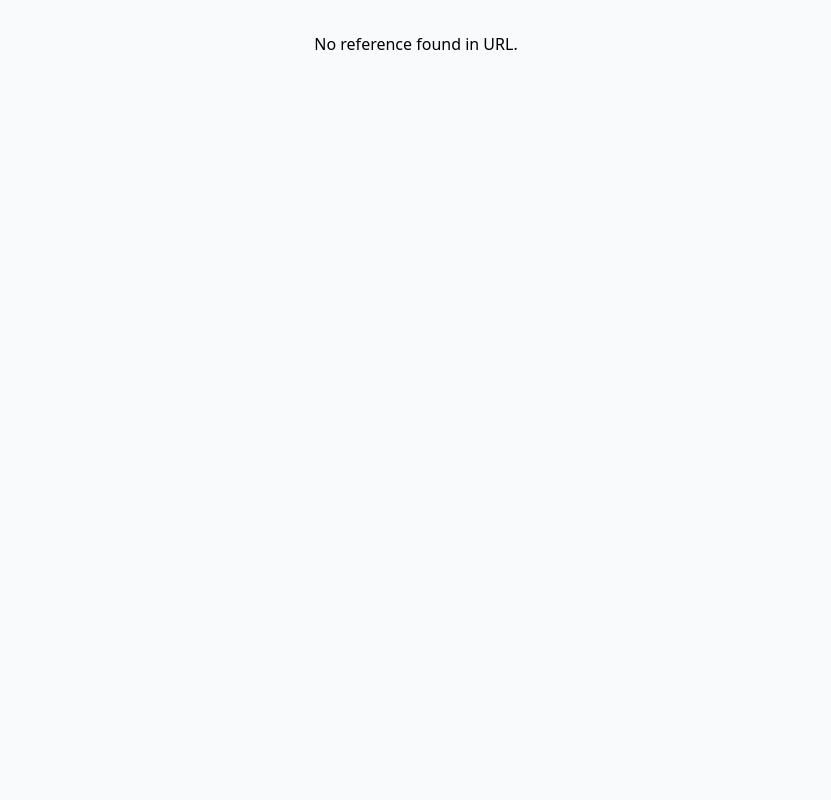
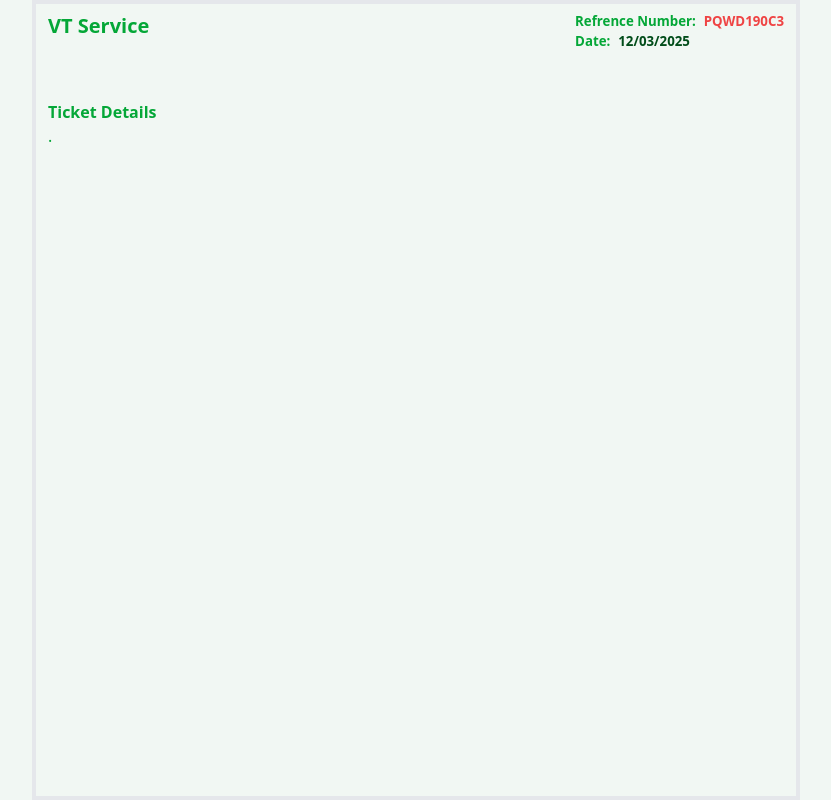
Before and after one commit to varletint/paywithmi, a React (Vite) app in the folder client/: page /generate-payment-details in a window 1280 px wide. Shown: the whole page, without its empty margins (224-1055 px from the left). Built offline with nearby package versions, Linux system fonts and the light colour scheme.

Commit message:
refrence details

```diff
--- a/client/src/Pages/GeneratePaymentDetails.jsx
+++ b/client/src/Pages/GeneratePaymentDetails.jsx
@@ -1,11 +1,14 @@
-import React, { useEffect, useState } from "react";
-import { useLocation } from "react-router-dom";
+import React from "react";
 
-// Receipt UI component
-function PaymentReceipt({ data }) {
-  if (!data) return <p className='text-center py-4'>Loading receipt...</p>;
+export default function GeneratePaymentDetails() {
+  return (
+    <>
+      <ReferenceIdDetails reference={`pqwD190c3`} />
+    </>
+  );
+}
 
-  const {
+const ReferenceIdDetails = ({
   reference,
   amount,
   paid_at,
@@ -16,120 +19,169 @@ function PaymentReceipt({ data }) {
   ip_address,
   metadata,
   customer,
-  } = data;
+}) => {
+  return (
+    <div className=' min-h-screen max-w-3xl  mx-auto '>
+      <div
+        className='w-[100%] h-screen border-4 py-2 px-3
+      flex flex-col text-[#04a737] gap-[3rem]'>
+        <div className='top flex flex-col sm:flex-row gap justify-between'>
+          <h1 className=' font-bold text-nowrap text-xl'>VT Service</h1>
 
-  return (
-    <div className='max-w-md mx-auto p-6 border border-gray-300 rounded-lg shadow-lg bg-white text-gray-800 font-sans'>
-      <h2 className='text-2xl font-bold text-center mb-4'>Payment Receipt</h2>
-      <div className='mb-2'>
-        <strong>Customer Name:</strong> {customer.last_name}
+          <div className='top_details'>
+            <p className='font-semibold text-nowrap text-[0.83rem]'>
+              Refrence Number:
+              <span className='ml-2 text-red-500 uppercase'>{reference}</span>
+            </p>
+            <p className='font-semibold text-nowrap text-[0.83rem]'>
+              Date:
+              <span className=' ml-2 text-[#024d1a] uppercase'>
+                {"12/03/2025"}
+              </span>
+            </p>
           </div>
-      <div className='mb-2'>
-        <strong>Product Name:</strong> {customer.first_name}
         </div>
-      <div className='mb-2'>
-        <strong>Reference:</strong> {reference}
+        <div className='bottom '>
+          <h1 className=' font-bold'>Ticket Details</h1>.
         </div>
-      <div className='mb-2'>
-        <strong>Status:</strong>{" "}
-        <span
-          className={status === "success" ? "text-green-600" : "text-red-600"}>
-          {status.toUpperCase()}
-        </span>
-      </div>
-      <div className='mb-2'>
-        <strong>Amount Paid:</strong> ₦{(amount / 100).toFixed(2)} {currency}
-      </div>
-      <div className='mb-2'>
-        <strong>Payment Method:</strong> {channel}
-      </div>
-      <div className='mb-2'>
-        <strong>Payment Time:</strong> {new Date(paid_at).toLocaleString()}
-      </div>
-      <div className='mb-2'>
-        <strong>Gateway Response:</strong> {gateway_response}
-      </div>
-      <div className='mb-2'>
-        <strong>Email:</strong> {customer.email}
-      </div>
-
-      {/* <div className='mb-2'>
-        <strong>Email:</strong> {customer.email}
-      </div> */}
-      {/* <div className='mb-2'>
-        <strong>Referrer:</strong>{" "}
-        <a
-          href={metadata?.referrer}
-          className='text-blue-600 underline'
-          target='_blank'
-          rel='noopener noreferrer'>
-          {metadata?.referrer}
-        </a>
-      </div> */}
-
-      <div className='text-center mt-6'>
-        <button
-          onClick={() => window.print()}
-          className='bg-blue-600 text-white px-4 py-2 rounded hover:bg-blue-700'>
-          Print Receipt
-        </button>
       </div>
     </div>
   );
-}
+};
 
-// Main component that fetches and passes data
-export default function GeneratePaymentDetails() {
-  const [paymentData, setPaymentData] = useState(null);
-  const [error, setError] = useState(null);
-  const location = useLocation();
+// import React, { useEffect, useState } from "react";
+// import { useLocation } from "react-router-dom";
 
-  // Extract 'ref' query param
-  const searchParams = new URLSearchParams(location.search);
-  const reference = searchParams.get("reference");
+// // Receipt UI component
+// function PaymentReceipt({ data }) {
+//   if (!data) return <p className='text-center py-4'>Loading receipt...</p>;
 
-  useEffect(() => {
-    if (!reference) return;
+//   const {
+// reference,
+// amount,
+// paid_at,
+// status,
+// gateway_response,
+// channel,
+// currency,
+// ip_address,
+// metadata,
+// customer,
+//   } = data;
 
-    async function fetchTransaction() {
-      try {
-        const res = await fetch(
-          `https://api.paystack.co/transaction/verify/${reference}`,
-          {
-            method: "GET",
-            headers: {
-              Authorization:
-                "Bearer sk_test_1d3f0d7cd61c3a8476b995c7b0597daa67eb2d2f",
-              "Content-Type": "application/json",
-            },
-          }
-        );
-        const json = await res.json();
-        if (json.status) {
-          setPaymentData(json.data);
-        } else {
-          setError(json.message || "Verification failed");
-        }
-      } catch (err) {
-        setError(err.message);
-      }
-    }
+//   return (
+//     <div className='max-w-md mx-auto p-6 border border-gray-300 rounded-lg shadow-lg bg-white text-gray-800 font-sans'>
+//       <h2 className='text-2xl font-bold text-center mb-4'>Payment Receipt</h2>
+//       <div className='mb-2'>
+//         <strong>Customer Name:</strong> {customer.last_name}
+//       </div>
+//       <div className='mb-2'>
+//         <strong>Product Name:</strong> {customer.first_name}
+//       </div>
+//       <div className='mb-2'>
+//         <strong>Reference:</strong> {reference}
+//       </div>
+//       <div className='mb-2'>
+//         <strong>Status:</strong>{" "}
+//         <span
+//           className={status === "success" ? "text-green-600" : "text-red-600"}>
+//           {status.toUpperCase()}
+//         </span>
+//       </div>
+//       <div className='mb-2'>
+//         <strong>Amount Paid:</strong> ₦{(amount / 100).toFixed(2)} {currency}
+//       </div>
+//       <div className='mb-2'>
+//         <strong>Payment Method:</strong> {channel}
+//       </div>
+//       <div className='mb-2'>
+//         <strong>Payment Time:</strong> {new Date(paid_at).toLocaleString()}
+//       </div>
+//       <div className='mb-2'>
+//         <strong>Gateway Response:</strong> {gateway_response}
+//       </div>
+//       <div className='mb-2'>
+//         <strong>Email:</strong>
+//         {customer?.email?.replace("@gmail.com", "") || "N/A"}
+//       </div>
 
-    fetchTransaction();
-  }, [reference]);
+//       {/* <div className='mb-2'>
+//         <strong>Email:</strong> {customer.email}
+//       </div> */}
+//       {/* <div className='mb-2'>
+//         <strong>Referrer:</strong>{" "}
+//         <a
+//           href={metadata?.referrer}
+//           className='text-blue-600 underline'
+//           target='_blank'
+//           rel='noopener noreferrer'>
+//           {metadata?.referrer}
+//         </a>
+//       </div> */}
 
-  return (
-    <div className='min-h-screen bg-gray-50 py-8'>
-      {error && <p className='text-red-600 text-center'>Error: {error}</p>}
+//       <div className='text-center mt-6'>
+//         <button
+//           onClick={() => window.print()}
+//           className='bg-blue-600 text-white px-4 py-2 rounded hover:bg-blue-700'>
+//           Print Receipt
+//         </button>
+//       </div>
+//     </div>
+//   );
+// }
 
-      {!reference ? (
-        <p className='text-center'>No reference found in URL.</p>
-      ) : (
-        <PaymentReceipt data={paymentData} />
-      )}
-    </div>
-  );
-}
+// // Main component that fetches and passes data
+// export default function GeneratePaymentDetails() {
+//   const [paymentData, setPaymentData] = useState(null);
+//   const [error, setError] = useState(null);
+//   const location = useLocation();
+
+//   // Extract 'ref' query param
+//   const searchParams = new URLSearchParams(location.search);
+//   const reference = searchParams.get("reference");
+
+//   useEffect(() => {
+//     if (!reference) return;
+
+//     async function fetchTransaction() {
+//       try {
+//         const res = await fetch(
+//           `https://api.paystack.co/transaction/verify/${reference}`,
+//           {
+//             method: "GET",
+//             headers: {
+//               Authorization:
+//                 "Bearer sk_test_1d3f0d7cd61c3a8476b995c7b0597daa67eb2d2f",
+//               "Content-Type": "application/json",
+//             },
+//           }
+//         );
+//         const json = await res.json();
+//         if (json.status) {
+//           setPaymentData(json.data);
+//         } else {
+//           setError(json.message || "Verification failed");
+//         }
+//       } catch (err) {
+//         setError(err.message);
+//       }
+//     }
+
+//     fetchTransaction();
+//   }, [reference]);
+
+//   return (
+//     <div className='min-h-screen bg-gray-50 py-8'>
+//       {error && <p className='text-red-600 text-center'>Error: {error}</p>}
+
+//       {!reference ? (
+//         <p className='text-center'>No reference found in URL.</p>
+//       ) : (
+//         <PaymentReceipt data={paymentData} />
+//       )}
+//     </div>
+//   );
+// }
 
 // import React, { useEffect, useState } from "react";
 // import { useLocation, useParams, useSearchParams } from "react-router-dom";
--- a/client/src/compponents/Sidebar/MadeByV.jsx
+++ b/client/src/compponents/Sidebar/MadeByV.jsx
@@ -8,7 +8,7 @@ export default function MadeByV() {
   top-[calc(100vh_-_48px_-_16px)]  border-[#c7e9d9] md:border-none border-b-4'>
       <div className='flex items-center justify-between '>
         <div className=''>
-          <p className=' font-bold'>varlentint</p>
+          <p className=' font-bold'>varletint</p>
           <p className='text-xs text-[#8aa197] '>junior web.dev</p>
           <button>Log out</button>
         </div>
```
Lines whose indentation alone changed are shown as unchanged.
